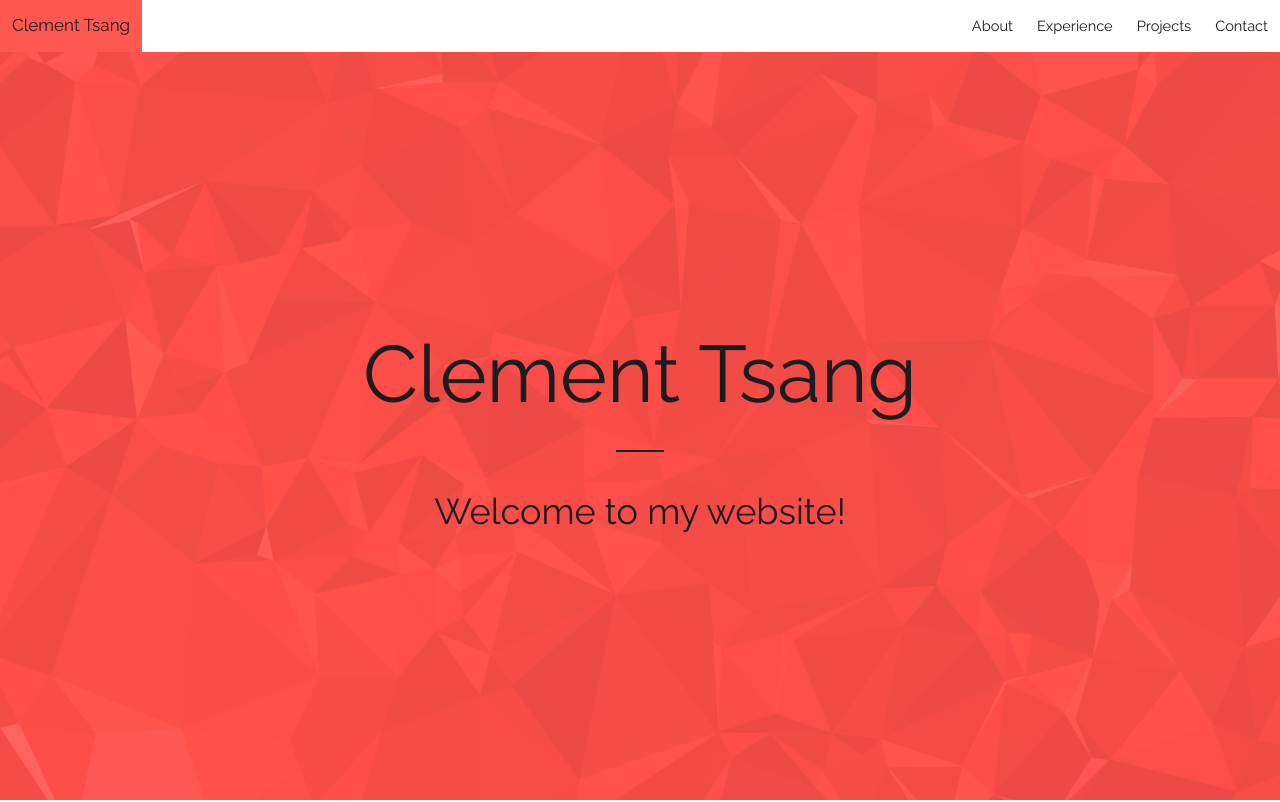
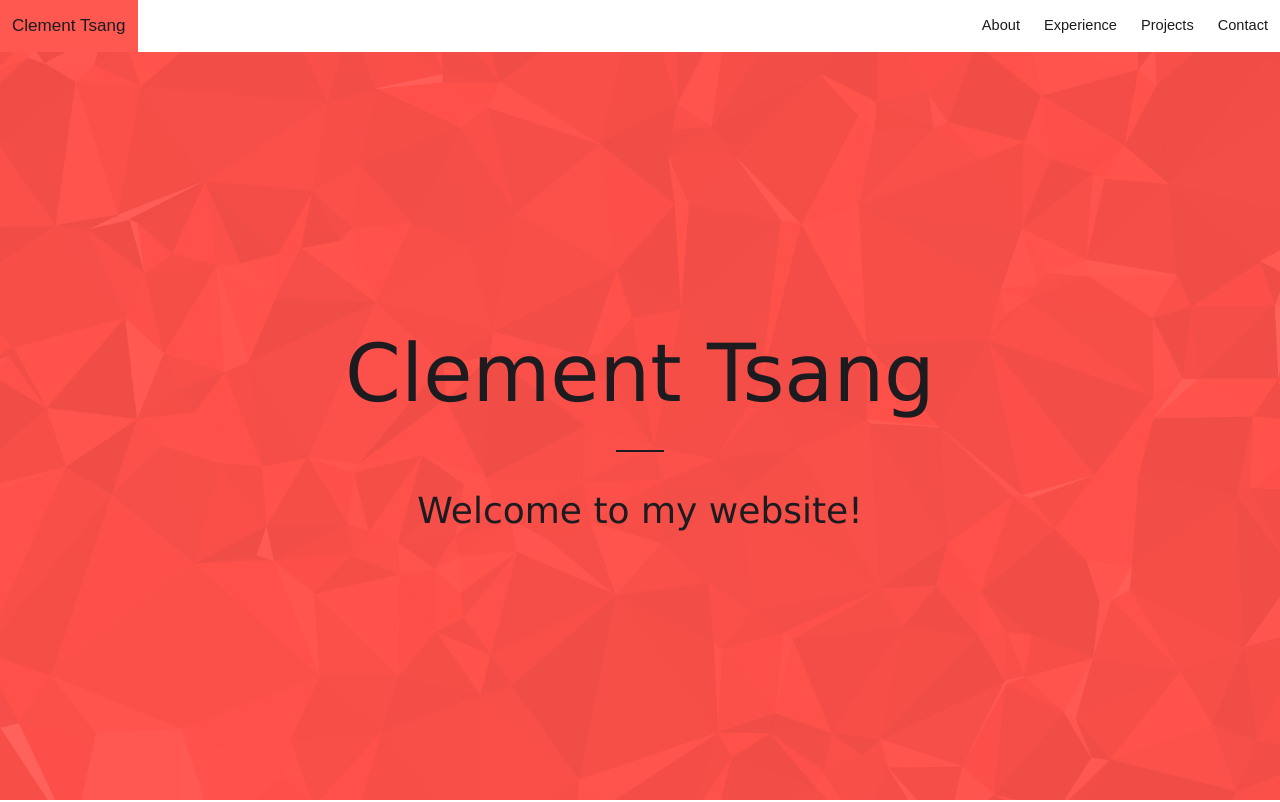
Before and after one commit to ClementTsang/clementtsang.github.io, a Vue app: page / in a window 1280 px wide. Shown: the top 802 px of the page. Built offline with nearby package versions, Linux system fonts and the light colour scheme.

Commit message:
Lowered opacity a bit, added preloading.

```diff
--- a/public/index.html
+++ b/public/index.html
@@ -1,15 +1,23 @@
 <!DOCTYPE html>
 <html lang="en" class="has-navbar-fixed-top">
   <head>
-    <meta charset="utf-8">
-    <meta http-equiv="X-UA-Compatible" content="IE=edge">
-    <meta name="viewport" content="width=device-width,initial-scale=1.0">
-    <link rel="icon" href="<%= BASE_URL %>favicon.ico">
+    <meta charset="utf-8" />
+    <meta http-equiv="X-UA-Compatible" content="IE=edge" />
+    <meta name="viewport" content="width=device-width,initial-scale=1.0" />
+    <link rel="icon" href="<%= BASE_URL %>favicon.ico" />
+    <link rel="preload" href="assets/tri.png" as="image" type="image/png" />
+    <link
+      href="https://fonts.googleapis.com/css?family=Quicksand|Raleway&display=swap"
+      rel="preload"
+    />
     <title>Clement Tsang</title>
   </head>
   <body>
     <noscript>
-      <strong>We're sorry but this website doesn't work properly without JavaScript enabled. Please enable it to continue.</strong>
+      <strong
+        >We're sorry but this website doesn't work properly without JavaScript enabled. Please
+        enable it to continue.</strong
+      >
     </noscript>
     <div id="app"></div>
     <!-- built files will be auto injected -->
--- a/src/App.vue
+++ b/src/App.vue
@@ -106,8 +106,6 @@ export default {
 
 
 <style>
-@import url("https://fonts.googleapis.com/css?family=Quicksand|Raleway&display=swap");
-
 :root {
   --main-background: #ffffff;
   --dark-text-colour: #1c1b20;
--- a/src/components/HomePage.vue
+++ b/src/components/HomePage.vue
@@ -1,7 +1,8 @@
 <template>
   <div id="home">
     <section class="hero is-fullheight-with-navbar">
-      <img class="hero-background" src="../../public/assets/tri.png" />
+      <!--Maybe autogen this in the future?-->
+      <img class="hero-background" src="assets/tri.png" />
       <div class="hero-body">
         <div class="container">
           <h1 class="hero-title has-text-centered">
@@ -64,7 +65,7 @@ export default {
   object-position: center center;
   width: 100%;
   height: 100%;
-  opacity: 0.3;
+  opacity: 0.25;
 }
 
 .hero-body {
```
